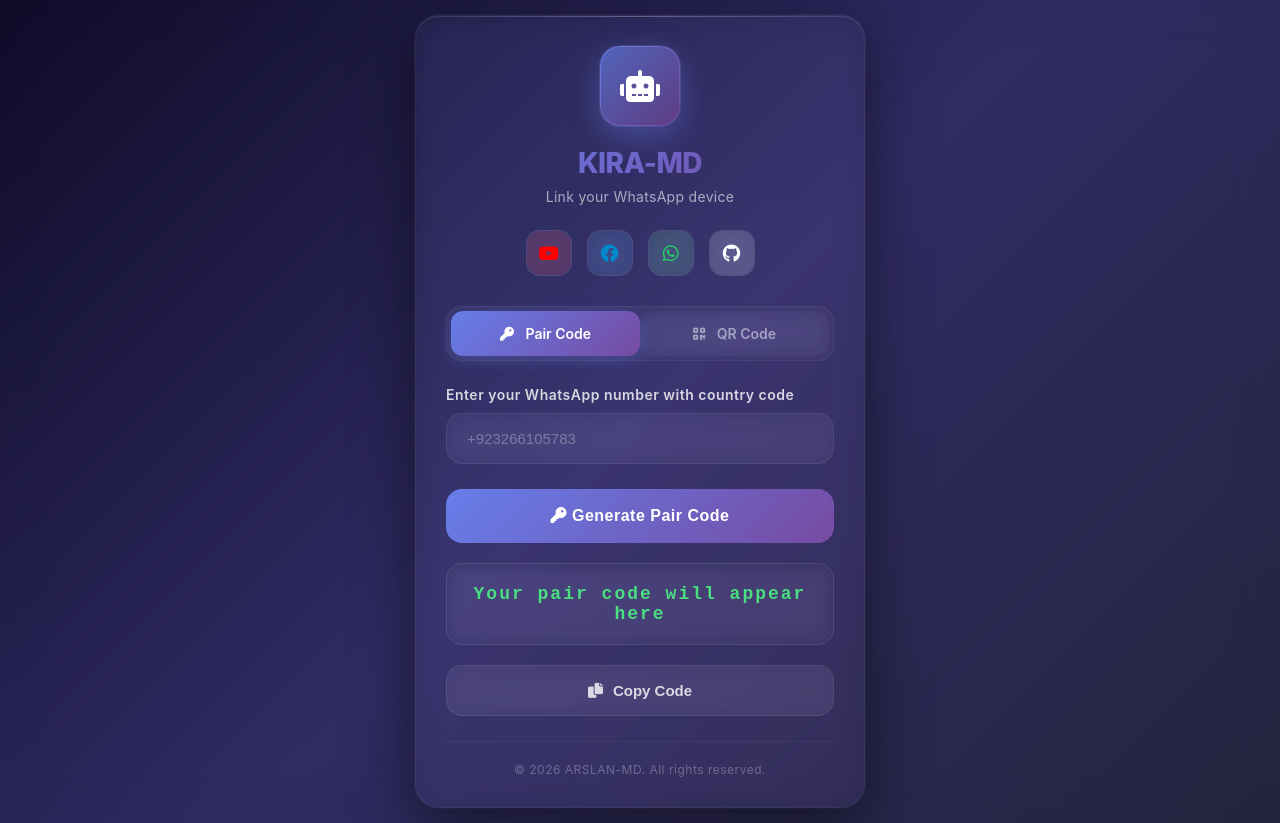
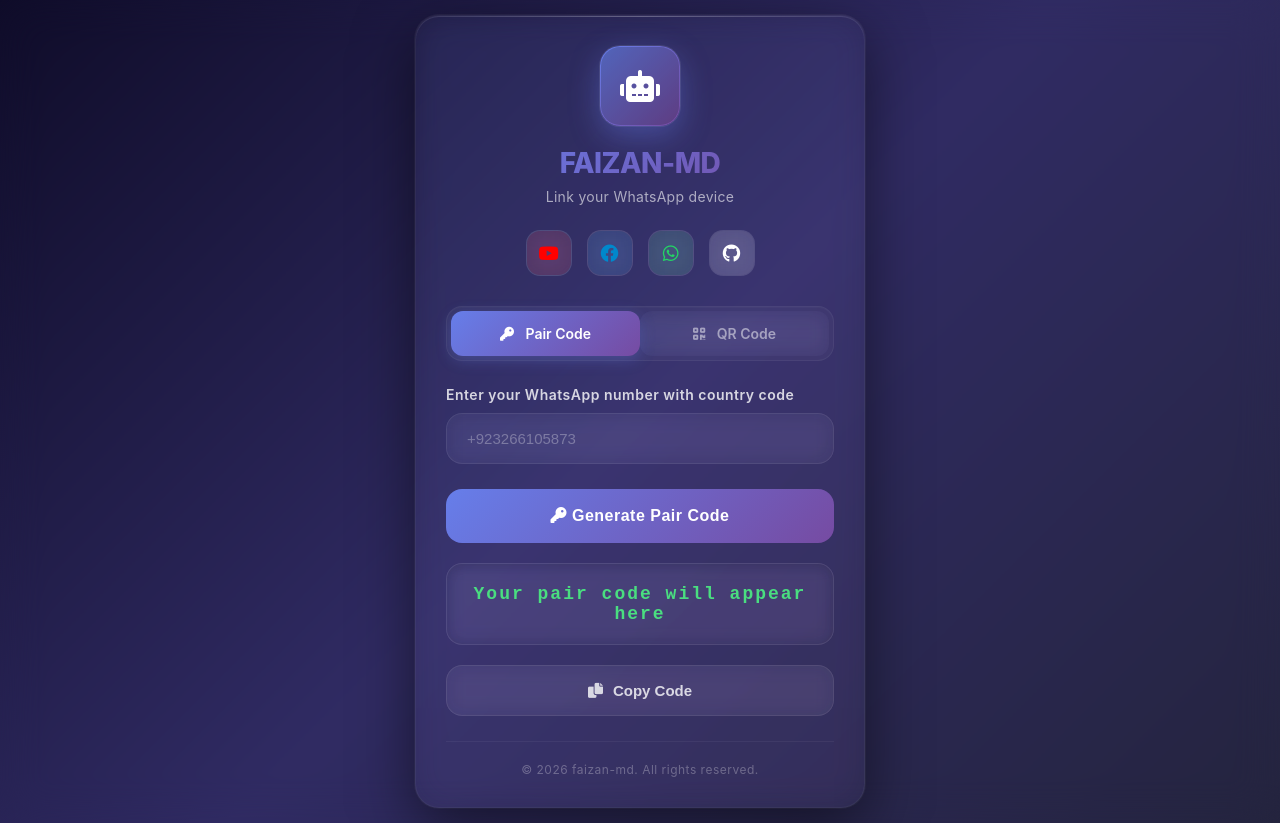
Before and after one commit to Faizan-MD-BOTZ/paring-site, a website: page pair.html in a window 1280 px wide. Drawn offline with nearby package versions, Linux system fonts and the light colour scheme.

Commit message:
✏️ Update pair.html: KIRA-MD→FAIZAN-MD, fix number, ARSLAN-MD→faizan-md

```diff
--- a/pair.html
+++ b/pair.html
@@ -534,7 +534,7 @@
     <div class="container">
       <div class="header">
         <div class="logo"><i class="fas fa-robot"></i></div>
-        <h1 class="title">KIRA-MD</h1>
+        <h1 class="title">FAIZAN-MD</h1>
         <p class="subtitle">Link your WhatsApp device</p>
         <div class="social-icons">
           <a
@@ -579,7 +579,7 @@
           type="text"
           id="mobileNumber"
           class="input-field"
-          placeholder="+923266105783"
+          placeholder="+923266105873"
           pattern="[+][0-9]{10,}"
           title="Please enter country code starting with + followed by number"
         />
@@ -609,7 +609,7 @@
       </button>
 
       <div class="footer">
-        <p>© 2026 ARSLAN-MD. All rights reserved.</p>
+        <p>© 2026 faizan-md. All rights reserved.</p>
       </div>
     </div>
 
```
